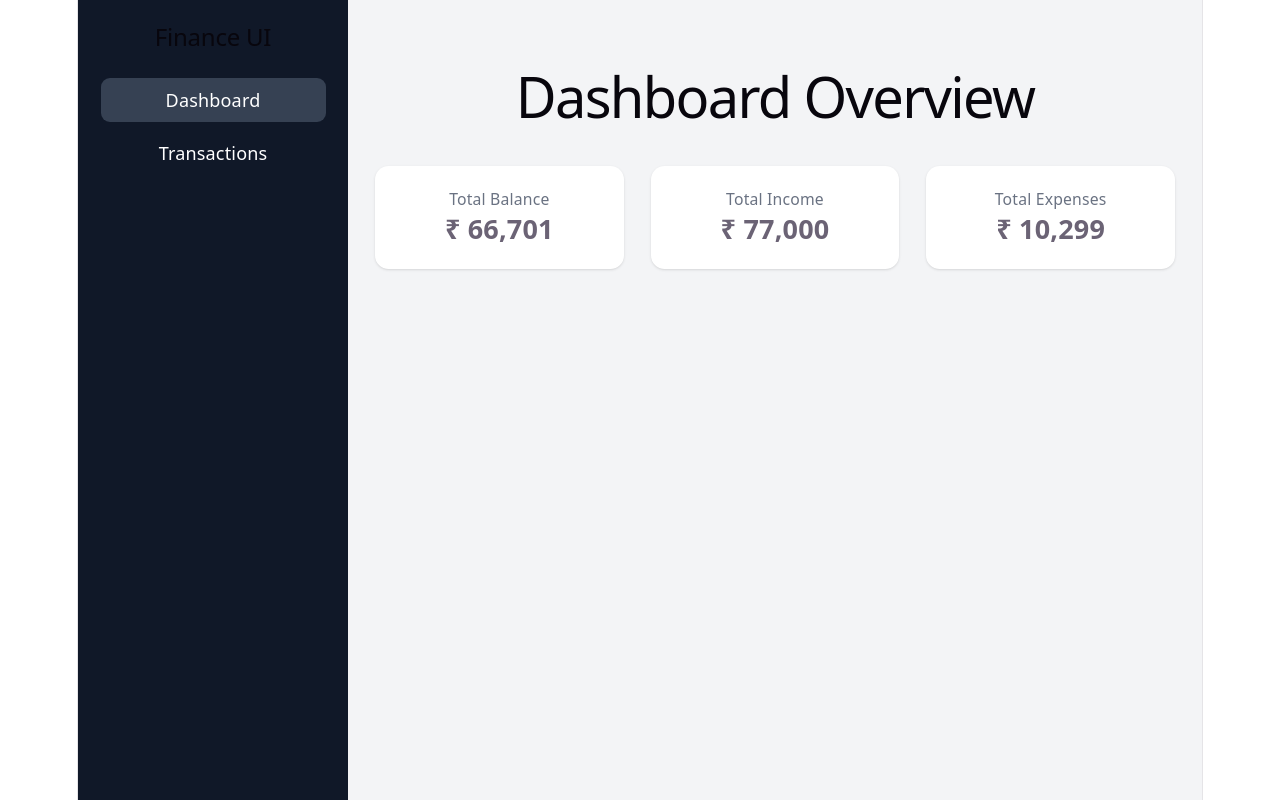
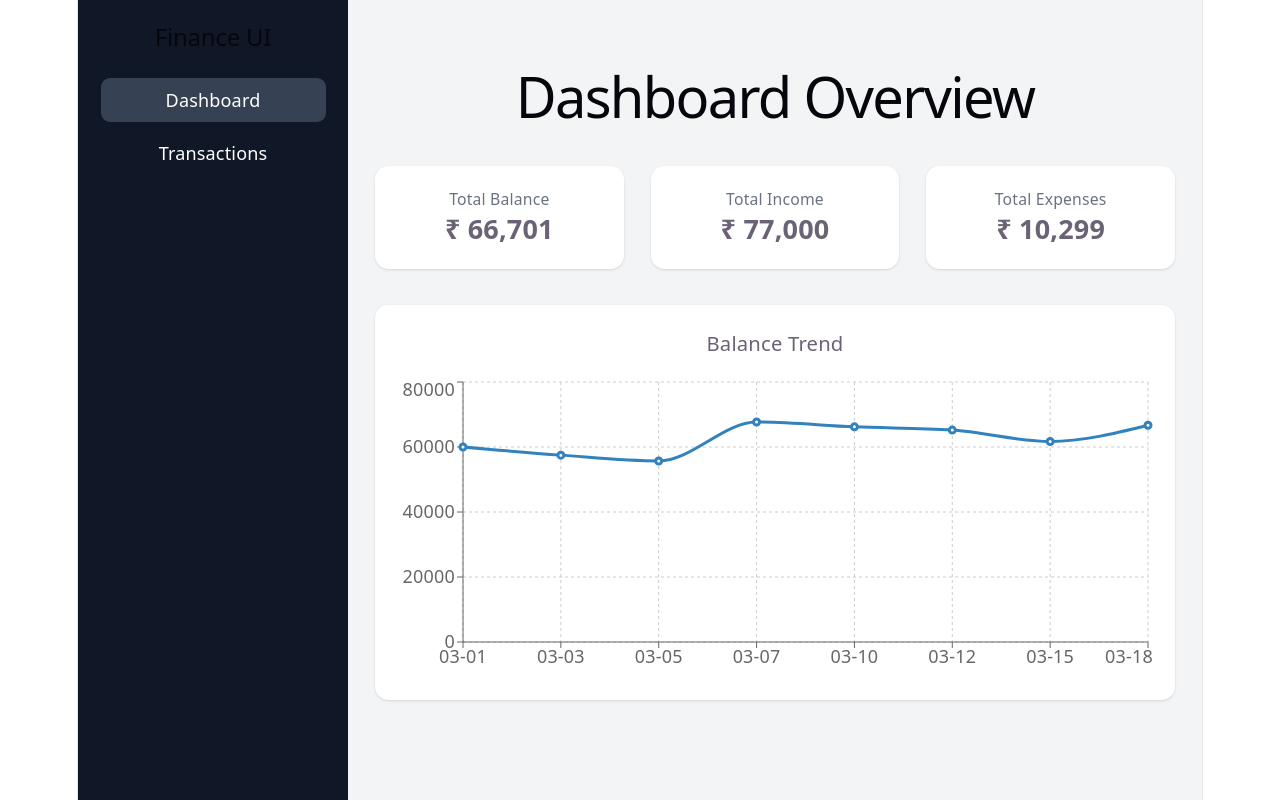
Before and after one commit to likhithaindukuri/finance-dashboard-ui, a React (Vite) app: page / in a window 1280 px wide. Built offline with nearby package versions, Linux system fonts and the light colour scheme.

Commit message:
Add balance trend chart visualization

```diff
--- a/package.json
+++ b/package.json
@@ -12,7 +12,8 @@
   "dependencies": {
     "react": "^19.2.4",
     "react-dom": "^19.2.4",
-    "react-router-dom": "^7.14.0"
+    "react-router-dom": "^7.14.0",
+    "recharts": "^3.8.1"
   },
   "devDependencies": {
     "@eslint/js": "^9.39.4",
--- /dev/null
+++ b/src/components/dashboard/BalanceChart.jsx
@@ -0,0 +1,31 @@
+import {
+    LineChart,
+    Line,
+    XAxis,
+    YAxis,
+    Tooltip,
+    ResponsiveContainer,
+    CartesianGrid,
+  } from "recharts";
+
+  function BalanceChart({ data }) {
+    return (
+      <div className="bg-white rounded-xl shadow-sm p-5">
+        <h3 className="text-lg font-medium mb-4">Balance Trend</h3>
+
+        <div style={{ width: "100%", height: 300 }}>
+          <ResponsiveContainer>
+            <LineChart data={data}>
+              <CartesianGrid strokeDasharray="3 3" />
+              <XAxis dataKey="date" />
+              <YAxis />
+              <Tooltip />
+              <Line type="monotone" dataKey="balance" strokeWidth={3} />
+            </LineChart>
+          </ResponsiveContainer>
+        </div>
+      </div>
+    );
+  }
+
+  export default BalanceChart;
--- a/src/pages/Dashboard.jsx
+++ b/src/pages/Dashboard.jsx
@@ -1,5 +1,6 @@
 import SummaryCard from "../components/dashboard/SummaryCard";
 import { transactions } from "../data/mockData";
+import BalanceChart from "../components/dashboard/BalanceChart";
 
 function Dashboard() {
   // calculate totals
@@ -13,6 +14,17 @@ function Dashboard() {
 
   const totalBalance = totalIncome - totalExpenses;
 
+  // create running balance data
+let runningBalance = 0;
+
+const chartData = transactions.map((t) => {
+  runningBalance += t.type === "income" ? t.amount : -t.amount;
+
+  return {
+    date: t.date.slice(5), // MM-DD
+    balance: runningBalance,
+  };
+});
   return (
     <div>
       <h1 className="text-2xl font-semibold mb-6">Dashboard Overview</h1>
@@ -23,6 +35,9 @@ function Dashboard() {
         <SummaryCard title="Total Income" amount={totalIncome} />
         <SummaryCard title="Total Expenses" amount={totalExpenses} />
       </div>
+      <div className="mt-8">
+        <BalanceChart data={chartData} />
+      </div>
     </div>
   );
 }
```
Also changed, not shown: 1 other file (tests, documents, lock files or other folders).
